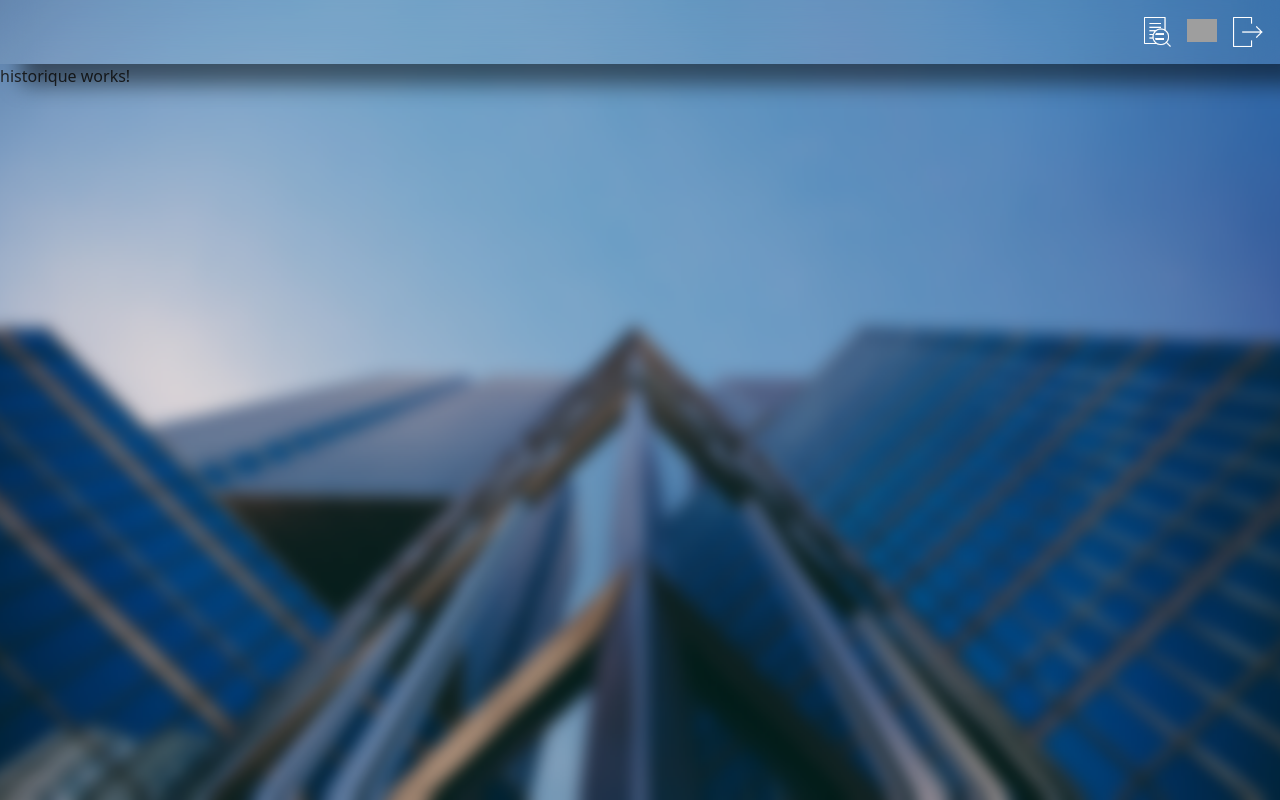
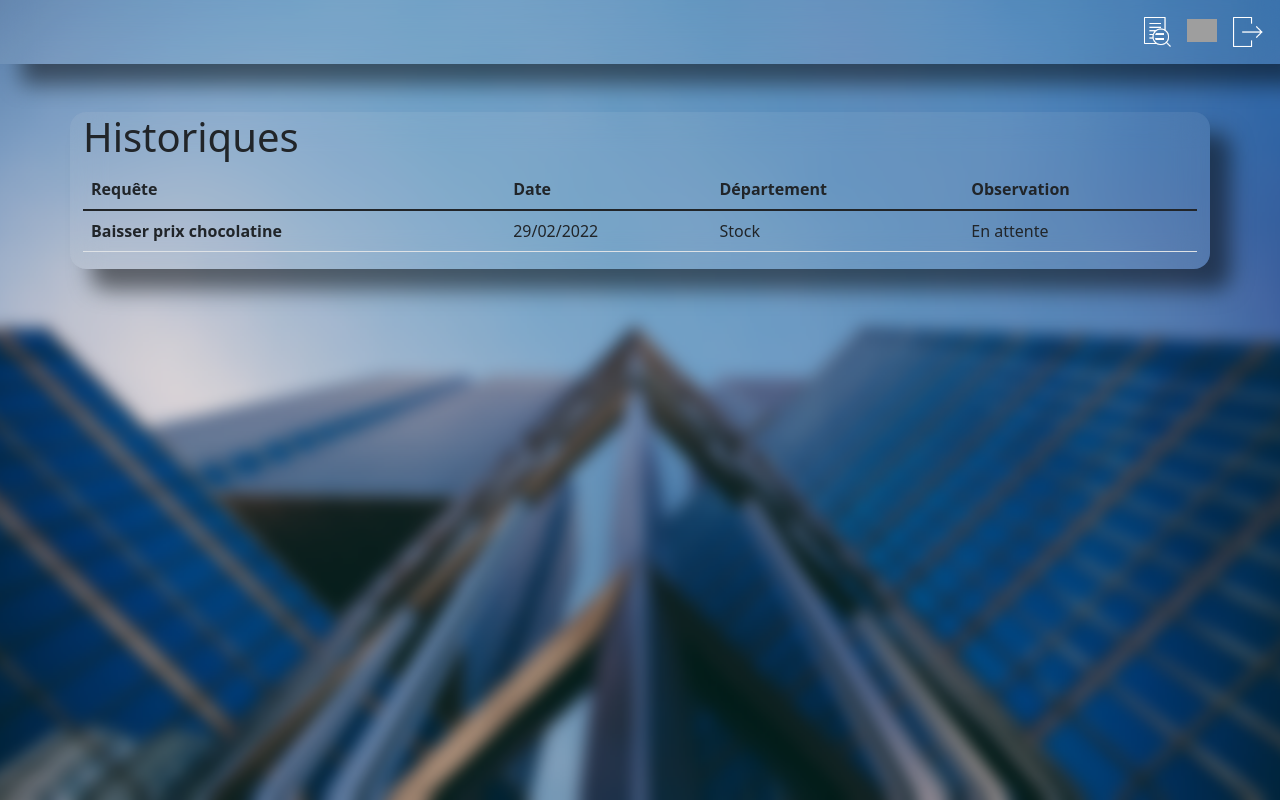
Before and after one commit to DadoRabenaivo/angular-front-flux, an Angular app: page /historique in a window 1280 px wide. Built offline with nearby package versions, Linux system fonts and the light colour scheme; grey boxes are pictures that could not be loaded.

Commit message:
historiques view added

```diff
--- a/src/app/components/historique/historique.component.css
+++ b/src/app/components/historique/historique.component.css
@@ -0,0 +1,3 @@
+*{
+    animation: apparition 1s;
+}
--- a/src/app/components/historique/historique.component.html
+++ b/src/app/components/historique/historique.component.html
@@ -1,2 +1,24 @@
 <app-navbar></app-navbar>
-<p>historique works!</p>
+<div>
+    <div class="container mt-5 glass-style">
+        <h1>Historiques</h1>
+        <table class="table">
+            <thead>
+              <tr>
+                <th scope="col">Requête</th>
+                <th scope="col">Date</th>
+                <th scope="col">Département</th>
+                <th scope="col">Observation</th>
+              </tr>
+            </thead>
+            <tbody>
+              <tr>
+                <th scope="row">Baisser prix chocolatine</th>
+                <td>29/02/2022</td>
+                <td>Stock</td>
+                <td>En attente</td>
+              </tr>
+            </tbody>
+          </table>
+    </div>
+</div>
--- a/src/app/components/marketing/marketing.component.css
+++ b/src/app/components/marketing/marketing.component.css
@@ -7,5 +7,5 @@
     background-color: rgba(225,225,225,0.08);
 }
 *{
-    animation: apparition 2s;
+    animation: apparition 1s;
 }
```
